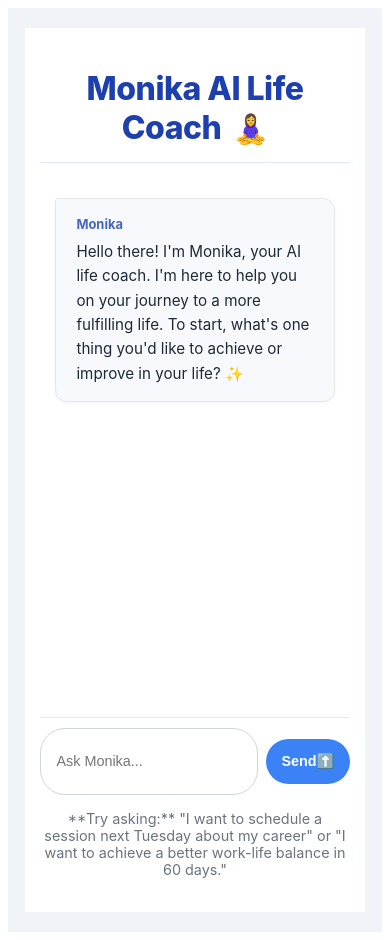
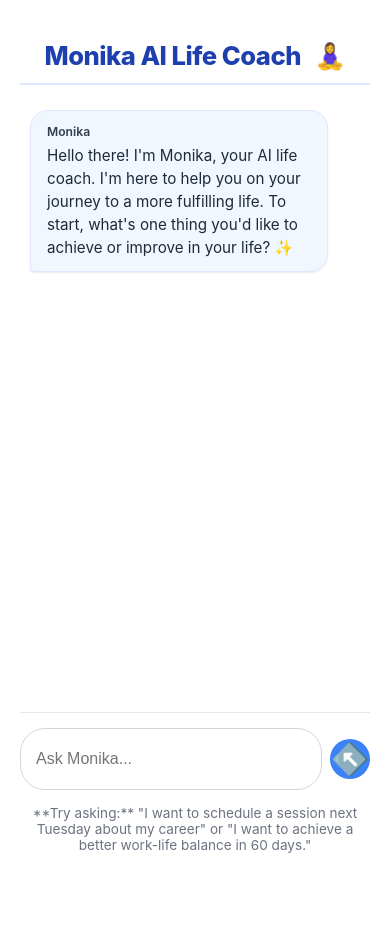
Before and after one commit to bara-bara/monika, a Next.js app: page / in a window 390 px wide. After the commit the page ends 890 px from the top, so only its background shows below. Built offline with nearby package versions, Linux system fonts and the light colour scheme.

Commit message:
Update Home.module.css
add

```diff
--- a/styles/Home.module.css
+++ b/styles/Home.module.css
@@ -1,7 +1,8 @@
-/* GLOBAL/PAGE WRAPPER: ضمان التناسق والخلفية الجميلة */
+/* GLOBAL/PAGE WRAPPER: خلفية متدرجة هادئة تناسب Life Coach */
 .pageWrapper {
     font-family: 'Inter', 'Segoe UI', Tahoma, Geneva, Verdana, sans-serif;
-    background-color: #f0f3f8; /* خلفية سحابية هادئة جداً */
+    /* خلفية متدرجة هادئة */
+    background: linear-gradient(135deg, #e0f2fe 0%, #f0f3f8 100%);
     min-height: 100vh;
     display: flex;
     justify-content: center;
@@ -9,176 +10,171 @@
     padding: 20px;
 }
 
-/* CHAT CONTAINER: المظهر الاحترافي لشركة كبيرة */
+/* CHAT CONTAINER: المظهر الاحترافي والتناسق */
 .chatContainer {
     background: #ffffff;
     border-radius: 20px;
-    box-shadow: 0 10px 30px rgba(17, 24, 39, 0.1);
+    box-shadow: 0 15px 45px rgba(0, 0, 0, 0.15); /* ظل أنيق وعميق */
     width: 100%;
-    max-width: 800px;
-    height: 90vh;
+    max-width: 650px; /* تصغير العرض قليلاً ليبدو كمركز للدردشة */
+    height: 85vh;
     display: flex;
     flex-direction: column;
-    padding: 30px;
+    padding: 25px;
 }
 
-/* HEADER: تحسين العنوان (اللون، الحجم، والتوسيط) */
+/* HEADER: العنوان الجذاب والواضح */
 .header {
     text-align: center;
-    color: #1e40af; /* أزرق غامق (براند) */
-    margin-bottom: 30px;
-    font-size: 2.2em; /* حجم مثالي */
+    color: #1e40af;
+    margin-bottom: 25px;
+    font-size: 1.8em; /* حجم مناسب وأنيق */
     font-weight: 800;
-    letter-spacing: -0.5px; /* تباعد بسيط للحروف لمظهر أجمل */
-    border-bottom: 1px solid #e0e7ff;
-    padding-bottom: 15px;
+    letter-spacing: -0.5px;
+    border-bottom: 2px solid #e0e7ff;
+    padding-bottom: 12px;
 }
 .headerIcon {
-    font-size: 0.9em;
-    margin-left: 5px;
+    font-size: 1em;
+    margin-left: 8px;
 }
 
-/* CHAT AREA: منطقة الرسائل */
+/* CHAT AREA */
 .chatArea {
     flex-grow: 1;
     overflow-y: auto;
-    padding: 15px;
+    padding: 10px;
     margin-bottom: 15px;
     display: flex;
     flex-direction: column;
-    gap: 15px;
+    gap: 10px;
 }
 
 /* SCROLLBAR STYLE */
-.chatArea::-webkit-scrollbar { width: 8px; }
-.chatArea::-webkit-scrollbar-thumb { background-color: #c0c7d0; border-radius: 4px; }
-.chatArea::-webkit-scrollbar-track { background: #f4f7f9; }
+.chatArea::-webkit-scrollbar { width: 6px; } /* تصغير حجم شريط التمرير */
+.chatArea::-webkit-scrollbar-thumb { background-color: #c0c7d0; border-radius: 3px; }
 
-/* MESSAGE ROWS & BUBBLES */
+/* MESSAGE BUBBLES: تصغير الفقاعات لتبدو مثل تطبيقات الدردشة */
 .messageRow { display: flex; }
 .userRow { justify-content: flex-end; }
 .monikaRow { justify-content: flex-start; }
 
 .messageBubble {
-    padding: 15px 20px;
-    border-radius: 12px;
-    max-width: 85%;
-    line-height: 1.6;
-    font-size: 1em;
-    white-space: pre-wrap;
-    box-shadow: 0 1px 3px rgba(0, 0, 0, 0.05);
+    padding: 12px 16px; /* تصغير البادينج */
+    border-radius: 18px; /* استدارة أكبر */
+    max-width: 80%;
+    line-height: 1.5;
+    font-size: 0.95em; /* تصغير الخط قليلاً */
+    box-shadow: 0 1px 2px rgba(0, 0, 0, 0.08);
 }
 
 .messageSender {
-    font-weight: 700;
-    font-size: 0.85em;
+    font-weight: 600;
+    font-size: 0.8em;
     display: block;
-    margin-bottom: 5px;
-    opacity: 0.8;
+    margin-bottom: 4px;
+    opacity: 0.9;
 }
 
 .userBubble {
     background-color: #3b82f6;
     color: white;
-    border-top-right-radius: 3px;
+    border-bottom-right-radius: 4px; /* زاوية مربعة جزئياً */
 }
-.userBubble .messageSender { color: #e0f2fe; }
 
 .monikaBubble {
-    background-color: #f7f9fc;
+    background-color: #f0f7ff; /* أبيض ناصع مع لمسة زرقاء خفيفة */
     color: #1f2937;
-    border: 1px solid #e5e7eb;
-    border-top-left-radius: 3px;
+    border: 1px solid #e0e7ff;
+    border-bottom-left-radius: 4px;
 }
-.monikaBubble .messageSender { color: #1e40af; }
 
-.codeBlock {
-    background-color: #eef2ff; /* لون جديد لكتل الكود */
-    color: #4b5563;
-    padding: 10px;
-    border-radius: 6px;
-    margin-top: 10px;
-    overflow-x: auto;
-    border: 1px solid #d1d5db;
-}
-.hintText { color: #9ca3af; font-size: 0.85em; margin-top: 5px; }
-.typingIndicator { font-style: italic; color: #4f46e5; }
 
-/* INPUT FORM: التركيز على تناسق الأزرار والحقول */
+/* INPUT FORM: التناسق المثالي للعناصر الصغيرة */
 .chatInputForm {
     display: flex;
-    align-items: center; /* لمحاذاة العناصر عمودياً في الوسط */
-    gap: 10px;
+    align-items: center;
+    gap: 8px; /* مسافة أصغر بين العناصر */
     padding-top: 15px;
     border-top: 1px solid #e5e7eb;
 }
 
 .chatInputForm input {
     flex-grow: 1;
-    padding: 14px 20px; /* تقليل البادينج قليلاً ليتناسب مع الزر */
-    height: 50px; /* تحديد ارتفاع ثابت للتناسق */
+    padding: 12px 20px;
+    height: 45px; /* ارتفاع ثابت وصغير */
     border: 1px solid #d1d5db;
-    border-radius: 25px; /* حواف أنعم */
+    border-radius: 25px;
     font-size: 1em;
-    transition: border-color 0.2s, box-shadow 0.2s;
-}
-
-.chatInputForm input:focus {
-    border-color: #3b82f6;
-    box-shadow: 0 0 0 3px rgba(59, 130, 246, 0.2);
-    outline: none;
 }
 
 .sendButton {
-    padding: 14px 25px; /* مطابقة البادينج مع حقل الإدخال */
-    height: 50px; /* مطابقة الارتفاع */
+    /* تصميم دائري وزر صغير متناسق مع الحقل */
+    height: 45px;
+    width: 45px;
+    padding: 0;
     background-color: #3b82f6;
     color: white;
     border: none;
-    border-radius: 25px; /* حواف أنعم */
+    border-radius: 50%; /* زر دائري */
     cursor: pointer;
-    font-size: 1em;
+    font-size: 1.2em;
     font-weight: 600;
     transition: background-color 0.2s, transform 0.1s;
-    min-width: 90px;
+    display: flex;
+    justify-content: center;
+    align-items: center;
 }
+
 .sendButton:hover:not(:disabled) { background-color: #2563eb; }
-.sendButton:active:not(:disabled) { transform: scale(0.98); }
+.sendButton:active:not(:disabled) { transform: scale(0.95); }
 .sendButton:disabled { background-color: #93c5fd; cursor: not-allowed; }
+
+/* إخفاء نص 'Send' وإظهار الأيقونة على الهاتف فقط (لتقليد واتساب) */
+.sendText { display: block; }
+.sendIcon { display: none; }
 
 .suggestionText {
     margin-top: 15px;
-    font-size: 0.9em;
+    font-size: 0.85em;
     color: #6b7280;
     text-align: center;
 }
 
-/* 📱 MOBILE RESPONSIVENESS: تحسين العرض على الهاتف */
+
+/* 📱 MOBILE RESPONSIVENESS: التجاوبية المثالية للهاتف */
 @media (max-width: 768px) {
+    .pageWrapper {
+        padding: 0;
+        align-items: flex-start;
+    }
     .chatContainer {
+        height: 100vh;
         border-radius: 0;
         box-shadow: none;
-        padding: 20px 15px;
-        height: 100vh;
+        padding: 15px 12px; /* حواف أصغر */
     }
     .header {
-        font-size: 2em;
-        margin-bottom: 20px;
+        font-size: 1.6em;
+        margin-bottom: 15px;
     }
-    .chatInputForm {
-        gap: 8px;
-        padding-top: 10px;
+
+    /* جعل الزر دائرياً بالكامل على الهاتف وإخفاء النص */
+    .chatInputForm input {
+        height: 40px; /* تصغير الارتفاع أكثر على الهاتف */
+        padding: 10px 15px;
     }
-    .chatInputForm input, .sendButton {
-        height: 45px; /* تقليل ارتفاع العناصر على الهاتف */
-        padding: 10px 15px;
-        font-size: 0.9em;
+
+    .sendButton {
+        width: 40px; /* تصغير الزر ليتناسب */
+        height: 40px;
     }
-    .sendButton {
-        min-width: 70px;
+    .sendText {
+        display: none; /* إخفاء كلمة Send */
     }
-    .messageBubble {
-        max-width: 95%;
-        font-size: 0.95em;
+    .sendIcon {
+        display: block; /* إظهار أيقونة السهم */
+        font-size: 1.2em;
+        transform: rotate(-45deg); /* تدوير السهم ليبدو كأنه إرسال */
     }
 }
```
